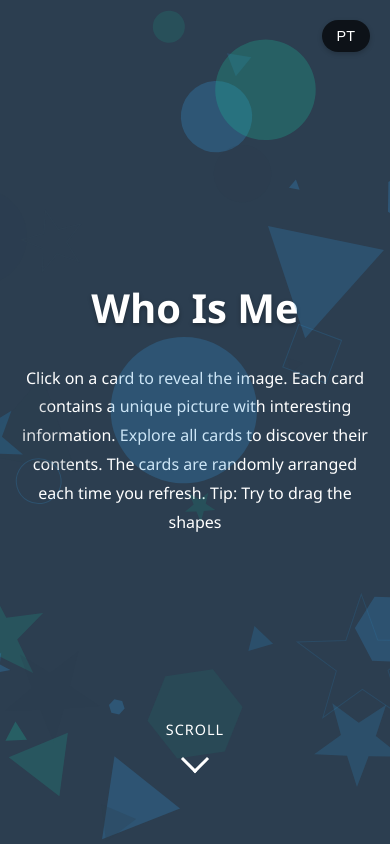
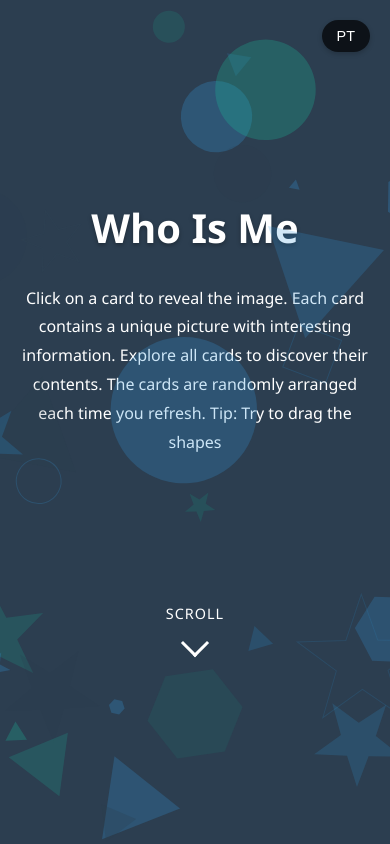
Before and after one commit to 6135/WhoIsMe, a React (Create React App) app: page / in a window 390 px wide. Shown: the top 844 px of the page. Built offline with nearby package versions, Linux system fonts and the light colour scheme.

Commit message:
Added ever more responsiveness

```diff
--- a/src/assets/css/Header.css
+++ b/src/assets/css/Header.css
@@ -16,6 +16,7 @@
 .header-content {
   max-width: 800px;
   padding: 0 20px;
+
 }
 
 .header h1 {
@@ -88,17 +89,11 @@
   .header p {
     font-size: 1rem;
   }
-}
+  .header-content {
+    margin-bottom: 10rem;
 
-@media (max-height: 900){
-  /* make scroll icon higher in this case */
+  }
   .scroll-indicator-container {
-    bottom: 80px;
+    bottom: 11rem;
   }
 }
-@media (max-height: 600){
-  /* make scroll icon higher in this case */
-  .scroll-indicator-container {
-    bottom: 90px;
-  }
-}
```
